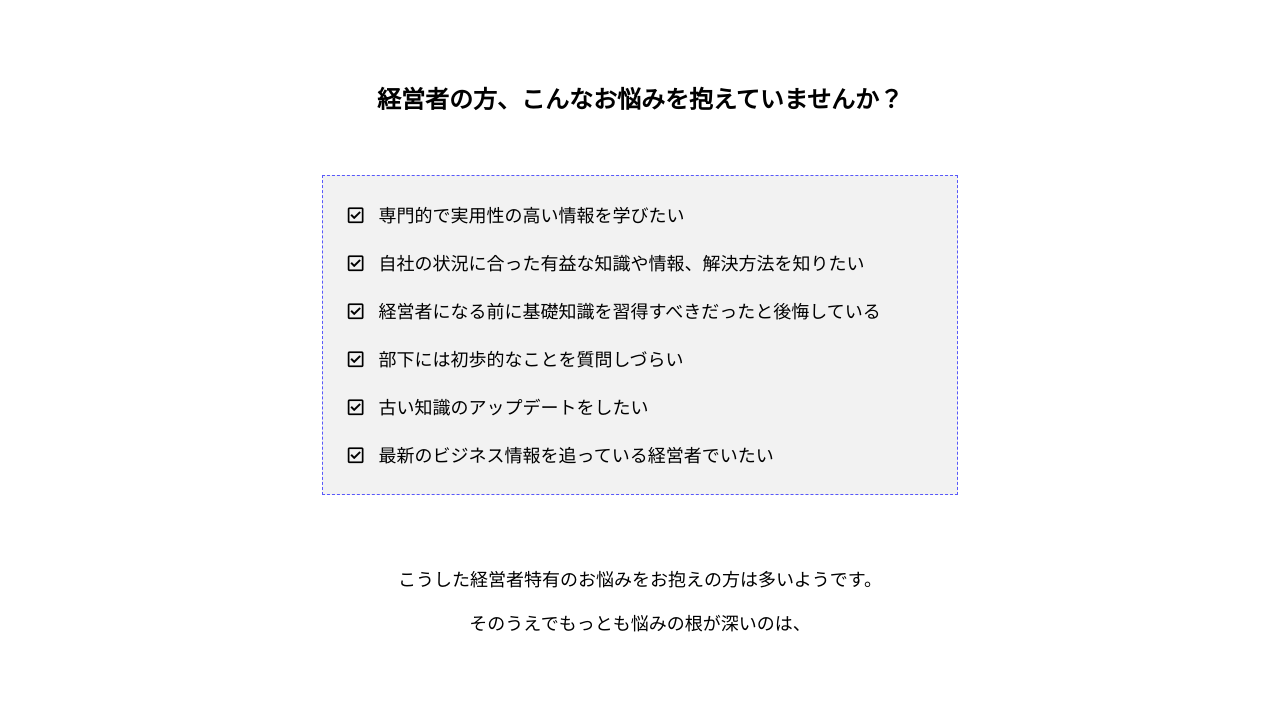
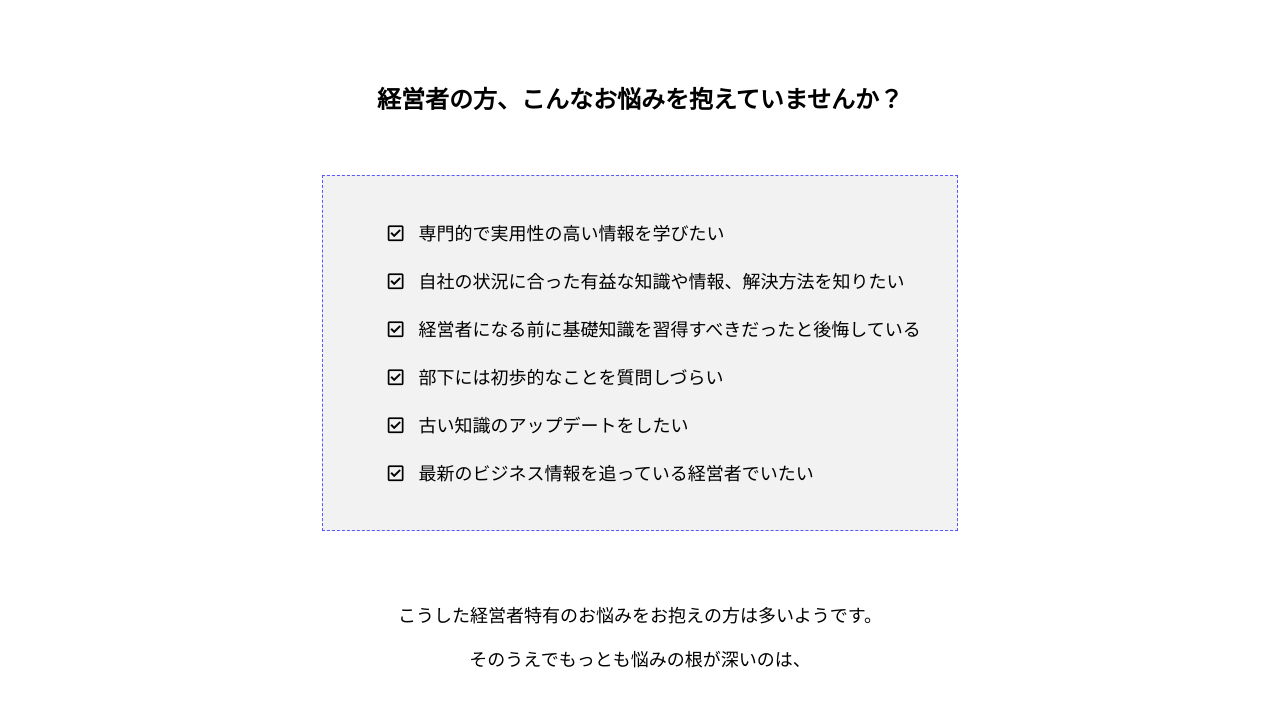
Before and after one commit to auroraark/production, a plain HTML site: page index.html in a window 1280 px wide. Shown: the part 674-1381 px from the top of the page. Drawn offline with Linux system fonts and the light colour scheme.

Commit message:
Update index.html

```diff
--- a/index.html
+++ b/index.html
@@ -30,7 +30,8 @@
 
 <div class="onayami-wrapper">
 	<h2>経営者の方、こんなお悩みを抱えていませんか？</h2>
-		<ul class="onayamis">
+		<div class="onayamis">
+			<ul>
 				<li><i class="far fa-check-square"></i>専門的で実用性の高い情報を学びたい</li>
 				<li><i class="far fa-check-square"></i>自社の状況に合った有益な知識や情報、解決方法を知りたい</li>
 				<li><i class="far fa-check-square"></i>経営者になる前に基礎知識を習得すべきだったと後悔している</li>
@@ -38,6 +39,7 @@
 				<li><i class="far fa-check-square"></i>古い知識のアップデートをしたい</li>
 				<li><i class="far fa-check-square"></i>最新のビジネス情報を追っている経営者でいたい</li>
 			</ul>
+		</div>
 
 	<div class="onayami-text">
 		<p>こうした経営者特有のお悩みをお抱えの方は多いようです。</p>
```
Lines whose indentation alone changed are shown as unchanged.
